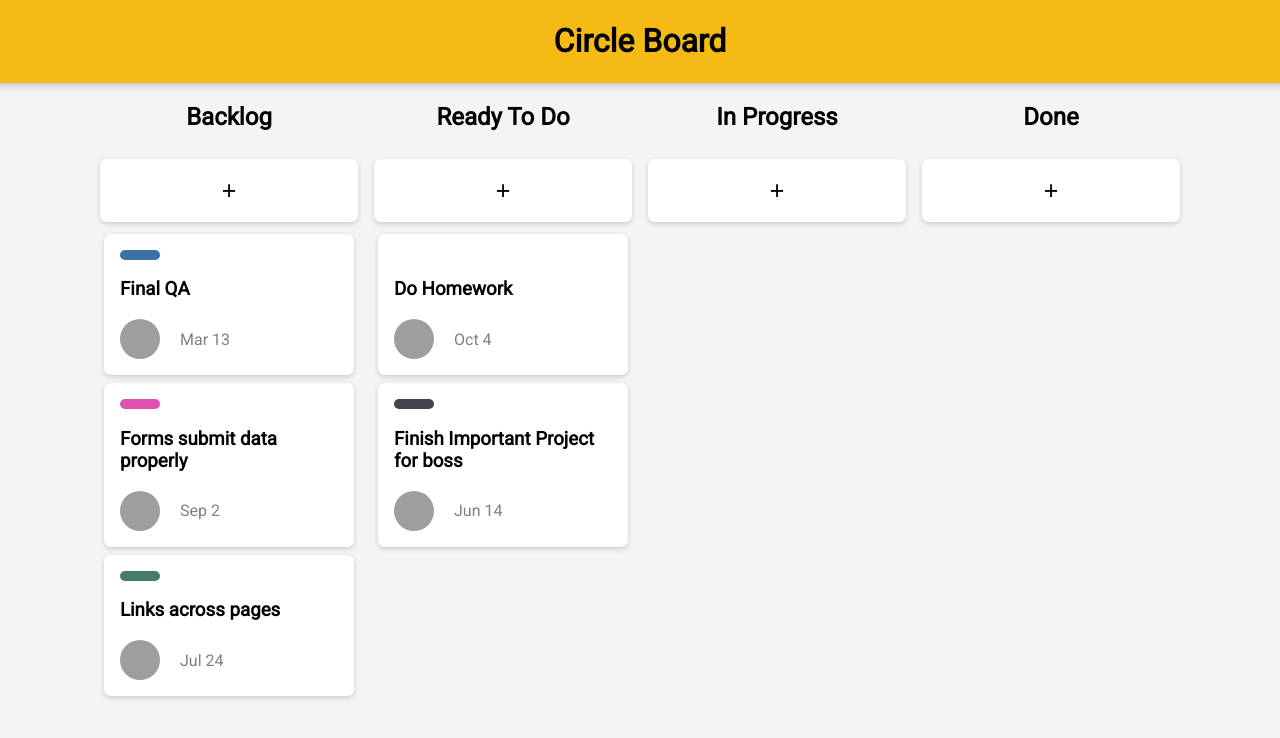
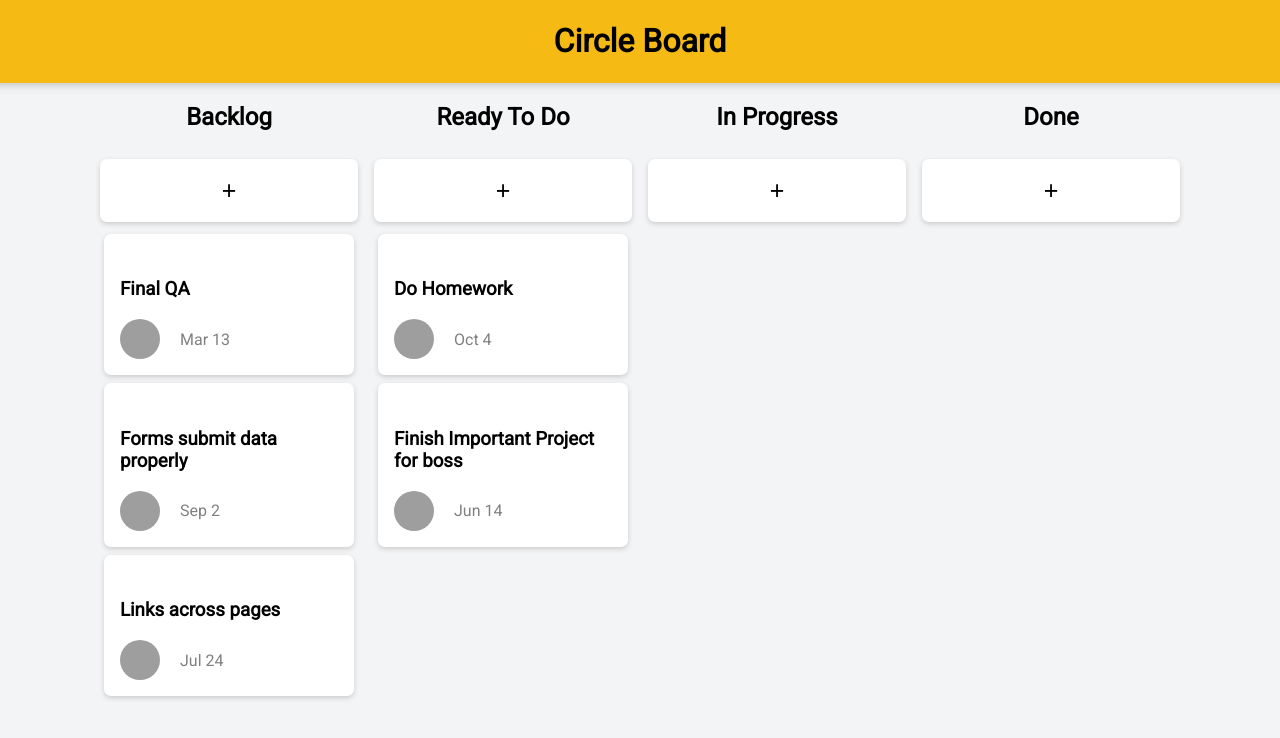
Before and after one commit to jojo39381/circle-board, a React (Create React App) app: page / in a window 1280 px wide. Shown: the top 738 px of the page. Built offline with nearby package versions, Linux system fonts and the light colour scheme; grey boxes are pictures that could not be loaded.

Commit message:
finished

```diff
--- a/src/components/Column.jsx
+++ b/src/components/Column.jsx
@@ -3,7 +3,7 @@ import {Draggable } from 'react-beautiful-dnd';
 import Task from './Task.jsx';
 import Add from './Add.jsx';
 import AddScreen from './AddScreen.jsx';
-import EditScreen from './EditScreen.jsx';
+
 function Column(prop) {
 
     /* click state */
@@ -32,7 +32,7 @@ function Column(prop) {
                         <Draggable key={item.id} draggableId={item.id} index={index}>
                             {(provided, snapshot) => {
                                 return (
-                                    <Task provided={provided} snapshot= {snapshot} text = {item.content} img={item.assigned} date={item.date} color={item.color} id={item.id} editTask={prop.editTask} column={prop.id} deleteTask={prop.deleteTask} />
+                                    <Task provided={provided} snapshot= {snapshot} item={item} editTask={prop.editTask} column={prop.id} deleteTask={prop.deleteTask} />
                                          );
                                     }}
                          </Draggable>
--- a/src/components/Task.jsx
+++ b/src/components/Task.jsx
@@ -27,13 +27,13 @@ function Task(prop) {
             ...prop.provided.draggableProps.style
         }} onClick={toggleEdit}>
         <div className='color-bar' style={{backgroundColor:prop.color}}></div>
-            <h3>{prop.text}</h3>
-            <User img={prop.img} date={prop.date}></User>
+            <h3>{prop.item.content}</h3>
+            <User img={prop.item.assigned} date={prop.item.date}></User>
 
 
         </div>
         {clickedEdit?
-            <EditScreen toggleEdit={toggleEdit} editTask={prop.editTask} id={prop.id} column={prop.column} deleteTask={prop.deleteTask}/>
+            <EditScreen toggleEdit={toggleEdit} editTask={prop.editTask} id={prop.item.id} column={prop.column} deleteTask={prop.deleteTask}/>
              : null }
         </div>
     )
```
